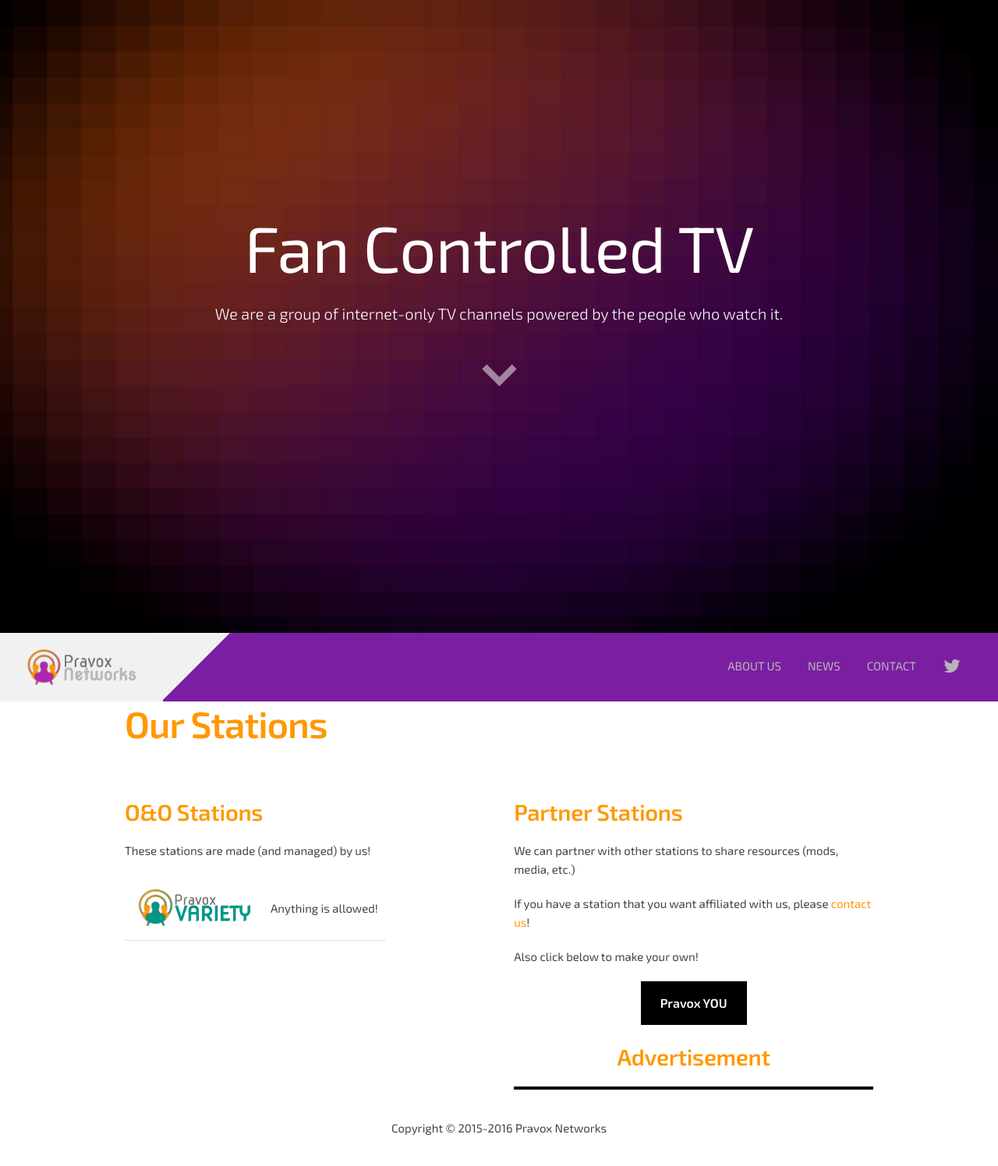
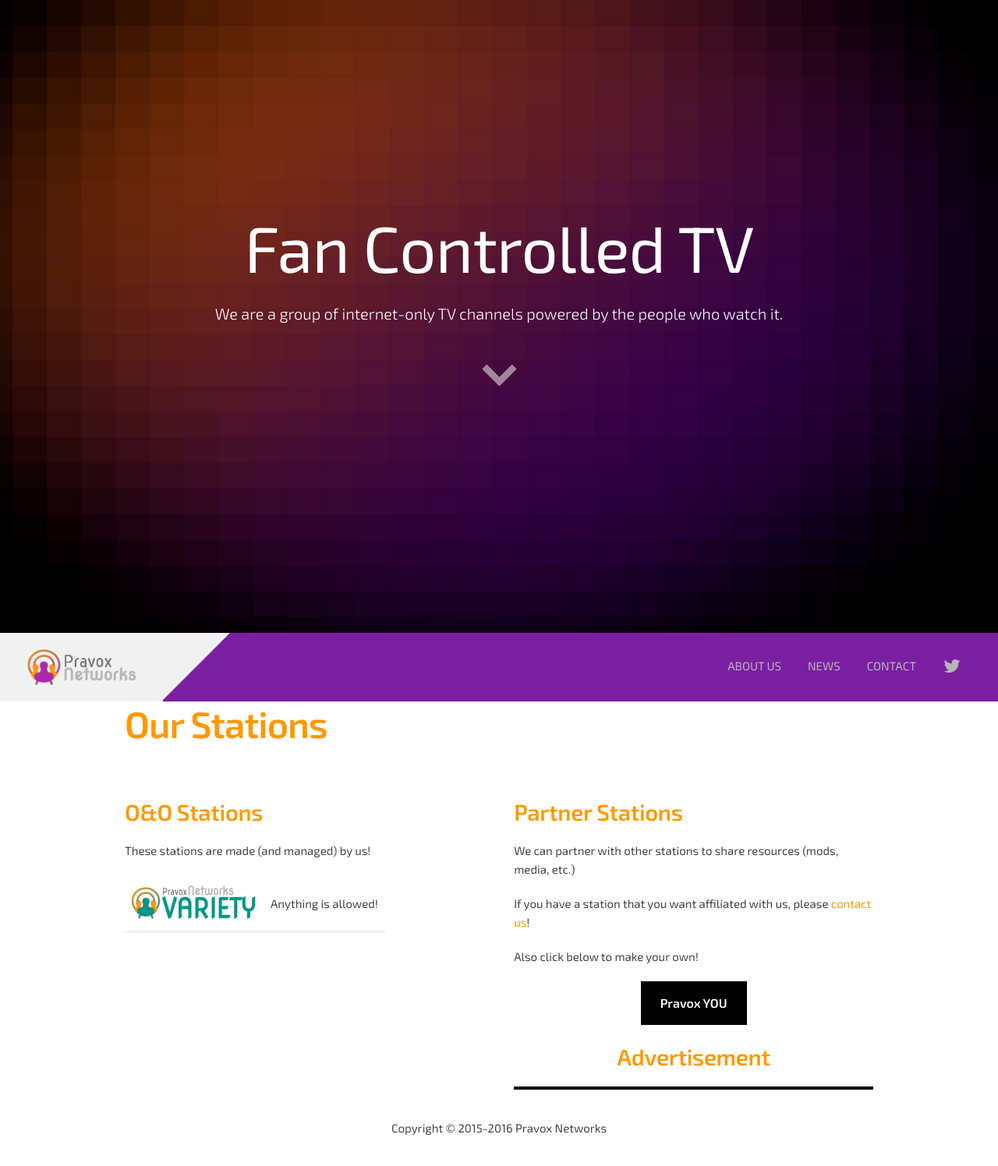
Before and after one commit to bgiesing/pravox.net, a Jekyll site: the page built from index.html, in a window 1280 px wide. Shown: the whole page at 78% size. Built offline with Jekyll 4.4.1, drawn with Linux system fonts in a browser that asks for light colours; nearby versions of some CDN libraries.

Commit message:
Update stations.yml

```diff
--- a/_data/stations.yml
+++ b/_data/stations.yml
@@ -1,6 +1,6 @@
 - name: Pravox VARIETY
   url: variety
-  logo: pravox-variety-logo.png
+  logo: pravox-variety-logo-withnetworks.png
   info: 'Anything is allowed!'
 #- name: Pravox FORM
 #  url: r/form
```
